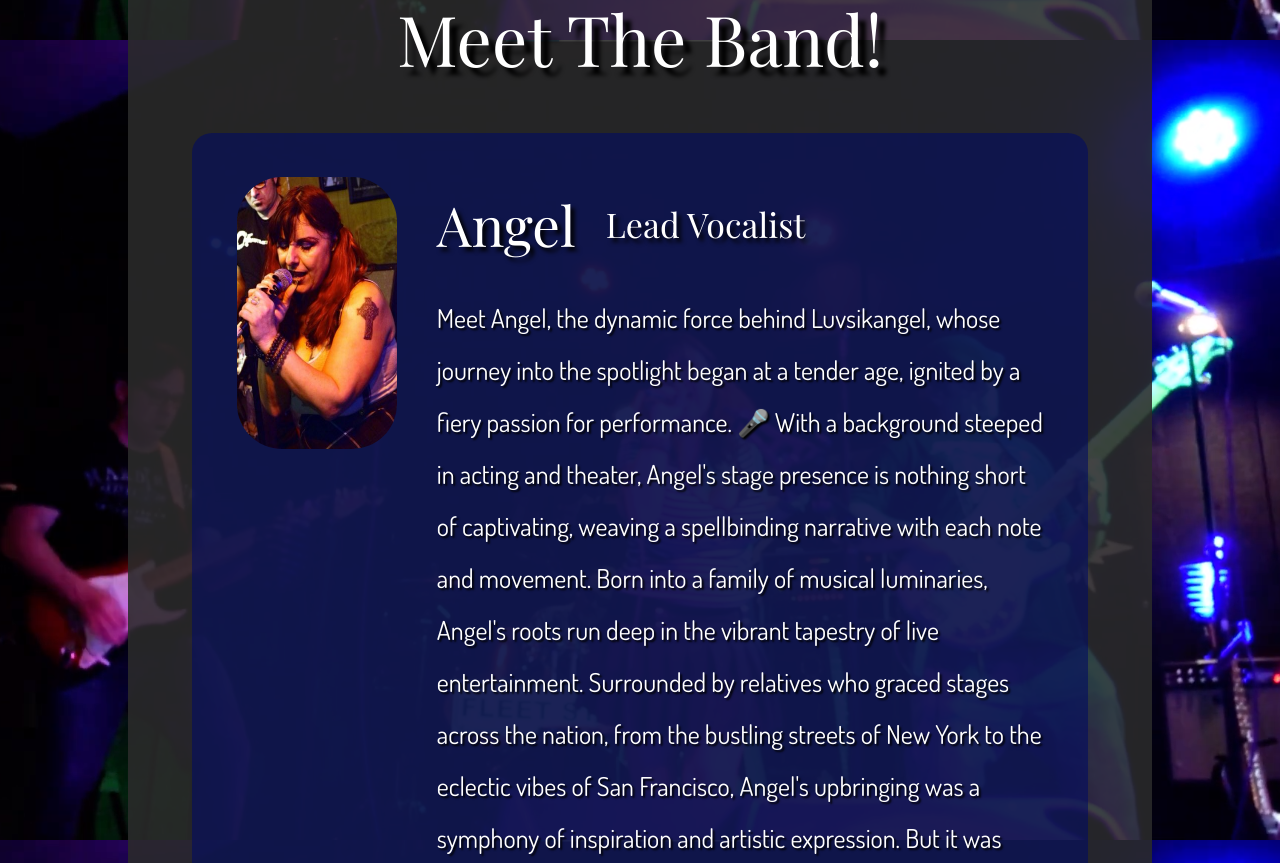
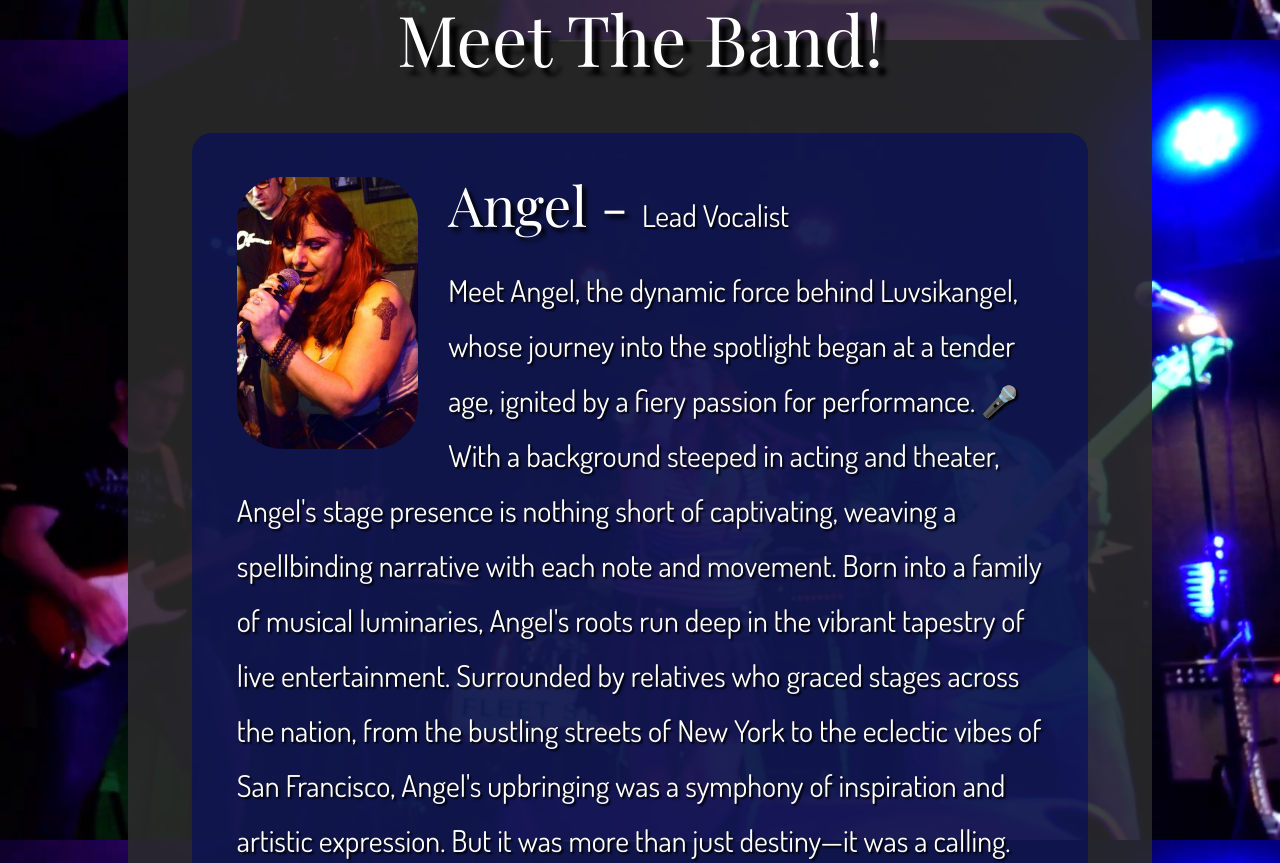
Before and after one commit to NickGentryBJJ/LuvSikReact, a React (Create React App) app: page / in a window 1280 px wide. Shown: the part 4760-5623 px from the top of the page. Built offline with nearby package versions, Linux system fonts and the light colour scheme.

Commit message:
text now wraps around photo

```diff
--- a/src/Components/About/AboutIndexItem/AboutIndexItem.css
+++ b/src/Components/About/AboutIndexItem/AboutIndexItem.css
@@ -1,7 +1,6 @@
 .about-index-item-wrapper {
     font-size: 40px;
     color: white;
-    display: flex;
     gap: 40px;
     width: 90%;
     background: #000b6496;
@@ -9,43 +8,29 @@
     border-radius: 20px;
     margin-bottom: 50px;
 }
-.rocker-image{
-    width: 10rem;
+.rocker-tag{
+    float: left;
+    padding-right: 30px;
+}
+.rocker-image {
+    width: 100%;
     height: 17rem;
     border-radius: 45px;
 }
-.rocker-tag{
-    display: flex;
-    justify-content: space-around;
-    height: fit-content;
-}
-.rocker-name{
-    display: flex;
-    align-items: center;
+.rocker-name {
     font-family: 'Playfair Display', serif;
     font-size: 55px;
     color: #fff;
     text-shadow: 4px 4px 4px black;
+    margin-bottom: 20px;
 }
-.rocker-desc-cont {
-    display: flex;
-    flex-direction: column;
-    gap: 40px;
-    margin-top: 20px;
+.instrument, .rocker-desc {
     font-family: 'Dosis', sans-serif;
-    font-size: 36px;
+    font-size: 30px;
     color: #fff;
     text-shadow: 2px 2px 2px black;
     line-height: 55px;
-    flex-grow: 1;
-}
-.rocker-desc{
-    font-size: 26px;
-    line-height: 2;
-}
-.instrument{
-    padding-left: 30px;
-    font-size: 34px;
+    margin-bottom: 20px;
 }
 @media only screen and (max-width: 768px) {
     .rocker-desc-cont{
--- a/src/Components/About/AboutIndexItem/AboutIndexItem.tsx
+++ b/src/Components/About/AboutIndexItem/AboutIndexItem.tsx
@@ -34,18 +34,16 @@ function AboutIndexItem(props: AboutIndexItemProps): JSX.Element {
                 <div className="rocker-tag">
                     <img className="rocker-image" src={rockers[name].image} alt={name} />
                 </div>
-            <div className="rocker-desc-cont">
+                <div className="rocker-info">
                     <div className="rocker-name">
-                    {name}
-                    <p className="instrument">
-                        {rockers[name].instrument}
-                    </p>
+                        {name} - <span className="instrument">{rockers[name].instrument}</span>
                     </div>
                     <p className="rocker-desc">
                         {rockers[name].description}
                     </p>
                 </div>
             </div>
+
     )
     }
 export default AboutIndexItem;
```
Lines whose indentation alone changed are shown as unchanged.
